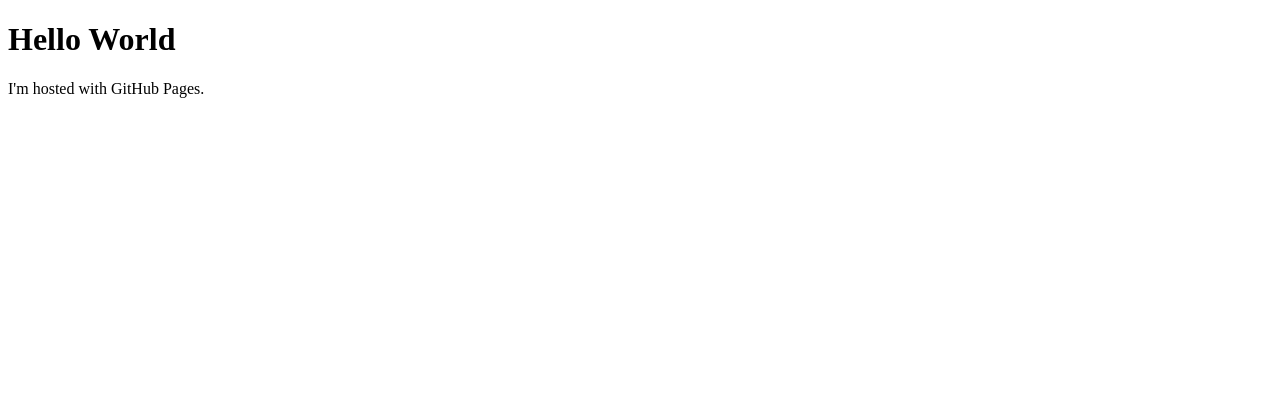
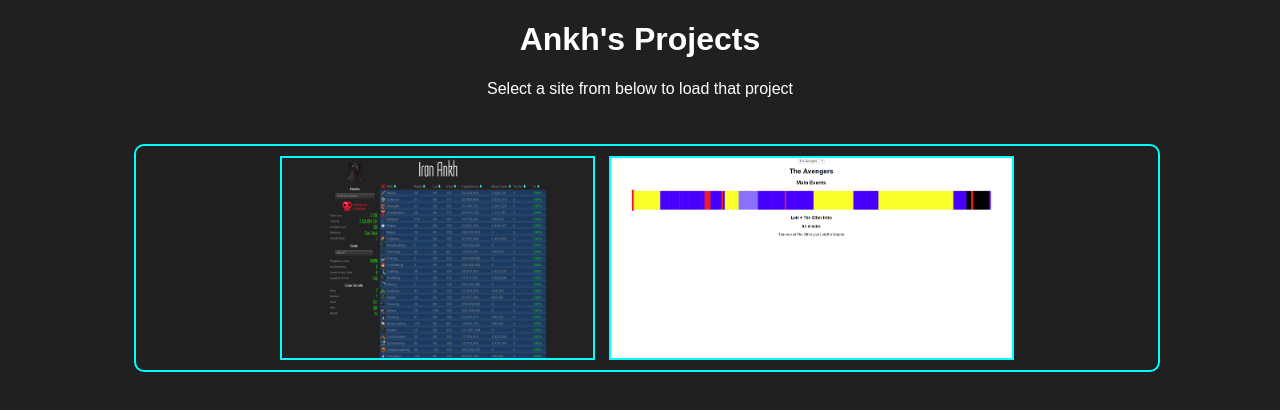
Before and after one commit to Ank209/ank209.github.io, a plain HTML site: page index.html in a window 1280 px wide. Drawn offline with Linux system fonts and the light colour scheme.

Commit message:
Initial Content Commit

```diff
--- a/index.html
+++ b/index.html
@@ -1,7 +1,20 @@
 <!DOCTYPE html>
 <html>
+<head>
+    <title>Ankh's Projects</title>
+    <link rel="stylesheet" type="text/css" href="style.css"></link>
+    <script type="text/javascript" src="js.js"></script>
+</head>
 <body>
-<h1>Hello World</h1>
-<p>I'm hosted with GitHub Pages.</p>
+    <h1>Ankh's Projects</h1>
+    <p id="desc">Select a site from below to load that project</p>
+    <div class="project-box">
+        <div class="project-icon" onclick="window.open('RuneData')" onmouseenter="SetDest('RuneData')" onmouseleave="SetDest('')">
+            <img src="images/runedata.png" height="200" class="dynamic">
+        </div>
+        <div class="project-icon" onclick="window.open('MovieSplits')" onmouseenter="SetDest('MovieSplits')" onmouseleave="SetDest('')">
+             <img src="images/moviesplits.png" height="200" class="dynamic">
+        </div>
+    </div>
 </body>
 </html>
--- /dev/null
+++ b/js.js
@@ -0,0 +1,10 @@
+function SetDest(type) {
+    let desc = document.getElementById("desc");
+    if (type == '') {
+        desc.innerText = "Select a site from below to load that project";
+    } else if (type == 'RuneData') {
+        desc.innerText = "RuneData loads a RuneScape player's skills and stats and gives them some helpful information about their account, enter the name 'Iron Ankh' if you don't know any RuneScape players"
+    } else if (type == 'MovieSplits') {
+        desc.innerText = "MovieSplits breaks down a movie by scene and creates a timeline showing how the movie is structured";
+    }
+}
--- /dev/null
+++ b/style.css
@@ -0,0 +1,38 @@
+body {
+    background-color: #202020;
+    text-align: center;
+    color: white;
+    font-family: Arial, Helvetica, sans-serif;
+}
+
+.project-box {
+    max-width: 80%;
+    margin-left: 10%;
+    padding: 5px;
+    border-style: solid;
+    border-width: 2px;
+    border-color: cyan;
+    border-radius: 10px;
+}
+
+.project-icon {
+    display: inline-block;
+    max-height: 200px;
+    margin: 5px;
+    border-style: solid;
+    border-width: 2px;
+    border-color: cyan;
+    cursor: pointer;
+}
+
+.dynamic {
+    max-width:100%;
+    height: auto;
+    max-height: 200px;
+}
+
+#desc {
+    margin-left: 12.5%;
+    width: 75%;
+    height: 3em;
+}
```
Also changed, not shown: images/moviesplits.png (added), images/runedata.png (added).
